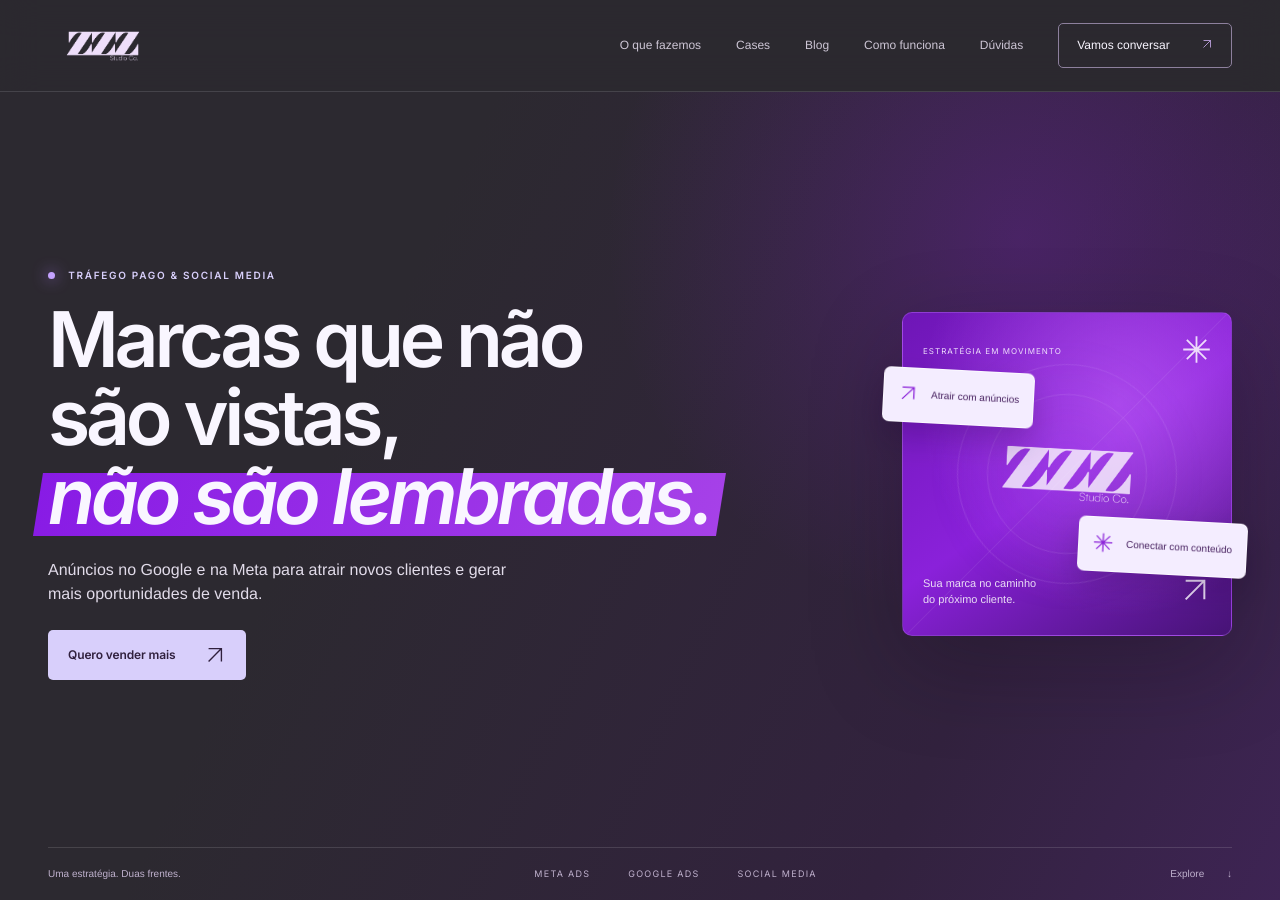
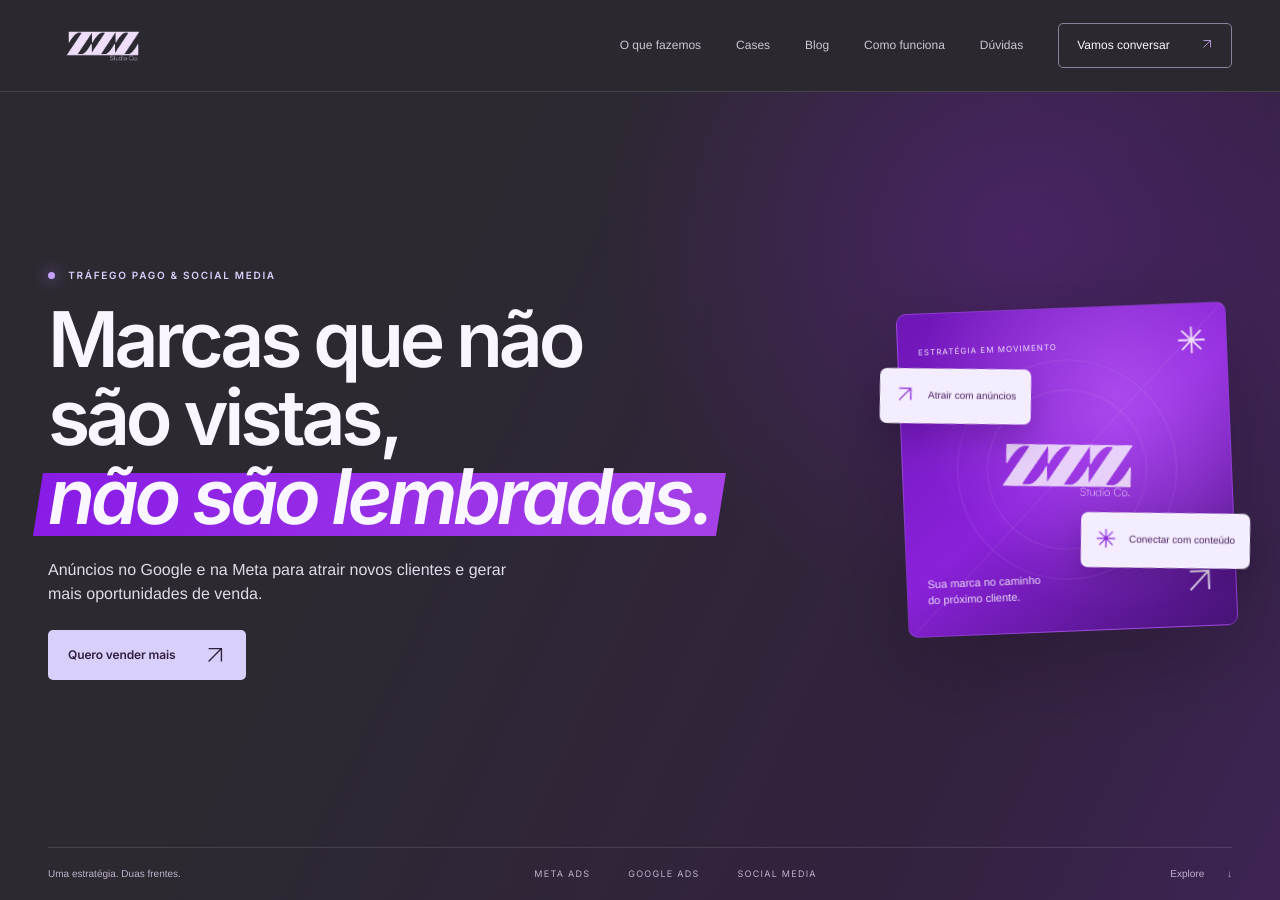
Before and after one commit to franzzzco/franzzzco.github.io, a Jekyll site: the page index.html, which Jekyll copies as it is, in a window 1280 px wide and 900 px high. Built offline with Jekyll 4.4.1, drawn with Linux system fonts in a browser that asks for light colours.

Commit message:
Animações mais visíveis na homepage
* Torna as animações visíveis no desktop e mobile

* Atualiza cache dos efeitos de movimento

```diff
--- a/index.html
+++ b/index.html
@@ -8,7 +8,7 @@
 <meta name="robots" content="index,follow">
 <meta property="og:title" content="Franzzz Co. — Marcas que não são vistas, não são lembradas."><meta property="og:description" content="Sua empresa precisa de mais clientes e oportunidades de venda. Gestão de tráfego pago no Google e na Meta, criação de anúncios e conteúdo."><meta property="og:type" content="website"><meta property="og:url" content="https://franzzzco.github.io/"><meta name="twitter:card" content="summary_large_image">
 <link rel="preconnect" href="https://fonts.googleapis.com"><link rel="preconnect" href="https://fonts.gstatic.com" crossorigin><link href="https://fonts.googleapis.com/css2?family=Inter:ital,wght@0,400;0,500;0,600;0,700;0,800;1,500;1,600;1,700;1,800&display=swap" rel="stylesheet">
-<link rel="icon" type="image/svg+xml" href="/assets/favicon.svg?v=20261124f"><link rel="mask-icon" href="/assets/favicon.svg?v=20261124f" color="#d8cffb"><link rel="stylesheet" href="style.css?v=20261127-motion"><link rel="stylesheet" href="assets/css/design-system.css?v=20261124c"><script src="script.js?v=20261127-motion" defer></script>
+<link rel="icon" type="image/svg+xml" href="/assets/favicon.svg?v=20261124f"><link rel="mask-icon" href="/assets/favicon.svg?v=20261124f" color="#d8cffb"><link rel="stylesheet" href="style.css?v=20261127-motion2"><link rel="stylesheet" href="assets/css/design-system.css?v=20261124c"><script src="script.js?v=20261127-motion2" defer></script>
 </head>
 <body>
 <a class="skip" href="#conteudo">Pular para o conteúdo</a>
--- a/style.css
+++ b/style.css
@@ -338,3 +338,82 @@ body::before {
   .hero-art::after, .manifesto-star { animation: none !important; }
   .service, .steps article, .brand-panel, .button, .nav-cta, .mobile-cta { transition: none !important; }
 }
+
+
+/* ===== MOVIMENTO MAIS VISÍVEL — NOV/2026 =====
+   Animações perceptíveis também no mobile, sem trocar fontes ou conteúdo. */
+.hero-copy .eyebrow,
+.hero-copy h1 .hero-line,
+.hero-copy .intro,
+.hero-copy .button {
+  opacity: 0;
+  animation: hero-copy-in .8s cubic-bezier(.2,.75,.2,1) forwards;
+}
+.hero-copy .eyebrow { animation-delay: .08s; }
+.hero-copy h1 .hero-line:nth-child(1) { animation-delay: .18s; }
+.hero-copy h1 .hero-line:nth-child(2) { animation-delay: .32s; }
+.hero-copy h1 .hero-line:nth-child(3) { animation-delay: .46s; }
+.hero-copy .intro { animation-delay: .62s; }
+.hero-copy .button { animation-delay: .78s; }
+@keyframes hero-copy-in {
+  from { opacity: 0; transform: translateY(28px); filter: blur(5px); }
+  to { opacity: 1; transform: translateY(0); filter: blur(0); }
+}
+/* A arte lateral deixa de ser estática: órbitas e etiquetas têm movimento claro. */
+.hero-art { animation: hero-art-in 1s .25s both, hero-art-hover 7s 1.25s ease-in-out infinite; }
+@keyframes hero-art-in {
+  from { opacity: 0; transform: translateY(35px) rotate(-8deg) scale(.94); }
+  to { opacity: 1; transform: translateY(0) rotate(-3deg) scale(1); }
+}
+@keyframes hero-art-hover {
+  0%,100% { transform: translateY(0) rotate(-3deg); }
+  50% { transform: translateY(-13px) rotate(-1deg); }
+}
+.hero .orbit { animation-duration: 16s; }
+.hero .orbit-two { animation-duration: 11s; }
+.hero .floating-label { animation-duration: 3.8s; }
+.hero .label-two { animation-delay: -1.9s; }
+.hero-art::after { animation-duration: 3.8s; }
+.manifesto-star { animation-duration: 11s; }
+/* Revelação mais perceptível quando cada bloco entra na área visível. */
+.reveal { transition: opacity .85s ease, transform .85s cubic-bezier(.2,.75,.2,1), filter .85s ease; }
+.reveal.pending { opacity: 0; transform: translateY(42px) scale(.975); filter: blur(7px); }
+.service-grid .service:nth-child(2) { transition-delay: .14s; }
+.steps article:nth-child(2) { transition-delay: .10s; }
+.steps article:nth-child(3) { transition-delay: .20s; }
+.steps article:nth-child(4) { transition-delay: .30s; }
+.service:hover { transform: translateY(-10px) scale(1.012); }
+.service:hover .service-symbol { transform: rotate(14deg) scale(1.16); }
+.button:hover { transform: translateY(-4px) scale(1.015); }
+/* No mobile a arte entra logo depois da mensagem, em vez de ficar escondida. */
+@media (max-width: 760px) {
+  .hero-art {
+    display: block;
+    width: calc(100% - 18px);
+    max-width: 440px;
+    height: 238px;
+    margin: 34px auto 0;
+    animation: hero-art-in .95s .55s both, hero-art-hover 6s 1.5s ease-in-out infinite;
+  }
+  .hero .orbit { width: 210px; height: 210px; left: calc(50% - 105px); top: 14px; }
+  .hero .orbit-two { width: 150px; height: 150px; left: calc(50% - 75px); top: 44px; }
+  .hero .floating-label { padding: 9px 11px; font-size: 9px; gap: 8px; }
+  .hero .label-one { left: -9px; top: 48px; }
+  .hero .label-two { right: -9px; bottom: 43px; }
+  .hero .art-top { padding: 14px; }
+  .hero .art-caption { left: 14px; right: 14px; bottom: 13px; }
+  .hero-bottom { margin-top: 28px; }
+  .manifesto-star { animation-duration: 13s; }
+  .service:hover { transform: none; }
+}
+@media (hover: none) {
+  .service:hover { transform: none; }
+}
+@media (prefers-reduced-motion: reduce) {
+  .hero-copy .eyebrow, .hero-copy h1 .hero-line, .hero-copy .intro,
+  .hero-copy .button, .hero-art, .hero .orbit, .hero .orbit-two,
+  .hero .floating-label, .hero-art::after, .manifesto-star {
+    opacity: 1 !important; animation: none !important; filter: none !important;
+  }
+  .reveal, .reveal.pending { opacity: 1; transform: none; filter: none; }
+}
```
